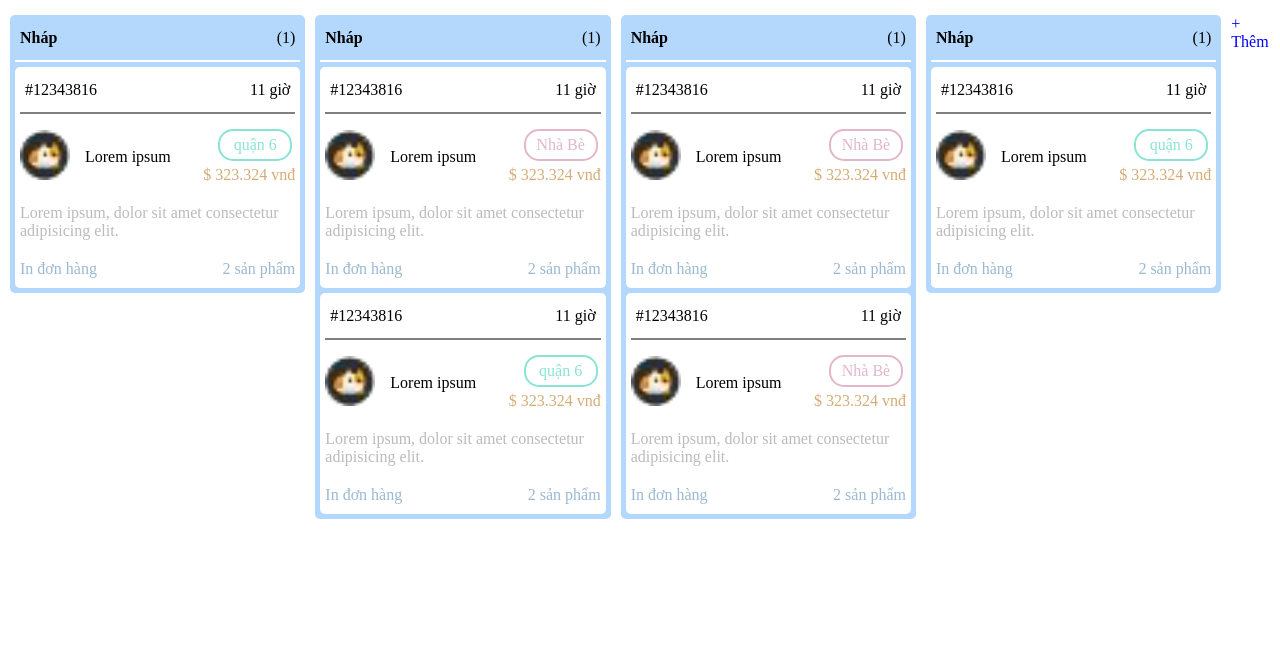
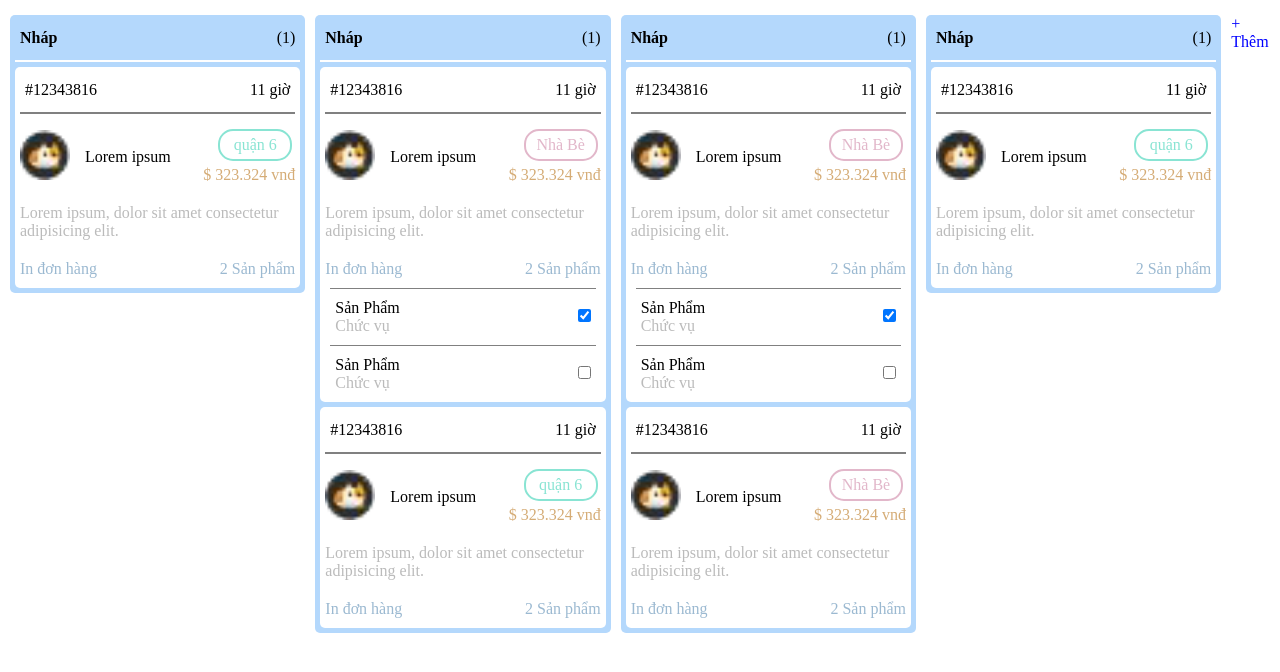
Before and after one commit to tonggianghuy/test-cat-html, a plain HTML site: page index.html in a window 1280 px wide. Drawn offline with Linux system fonts and the light colour scheme.

Commit message:
second up

```diff
--- a/index.html
+++ b/index.html
@@ -6,6 +6,7 @@
     <meta http-equiv="X-UA-Compatible" content="ie=edge" />
     <title>test-green-studio</title>
     <link rel="stylesheet" href="style.css" />
+    <script src="./main.js"></script>
   </head>
   <body>
     <div class="container">
@@ -38,7 +39,27 @@
           </div>
           <div class="container info-footer">
             <div class="info-print text-blue">In đơn hàng</div>
-            <div class="info-product text-blue">2 sản phẩm</div>
+            <div class="info-product">
+              <span onclick="showProduct()" class="text-blue">2 Sản phẩm</span>
+            </div>
+          </div>
+          <div id="listProduct">
+            <div class="container product-list">
+              <div class="product-items">
+                <div><span>Sản Phẩm</span></div>
+                <div><span class="text-gray">Chức vụ</span></div>
+              </div>
+
+              <div><input type="checkbox" name="" id="" checked /></div>
+            </div>
+            <div class="container product-list">
+              <div class="product-items">
+                <div><span>Sản Phẩm</span></div>
+                <div><span class="text-gray">Chức vụ</span></div>
+              </div>
+
+              <div><input type="checkbox" name="" id="" /></div>
+            </div>
           </div>
         </div>
       </div>
@@ -72,7 +93,27 @@
           </div>
           <div class="container info-footer">
             <div class="info-print text-blue">In đơn hàng</div>
-            <div class="info-product text-blue">2 sản phẩm</div>
+            <div class="info-product">
+              <span onclick="showProduct2()" class="text-blue">2 Sản phẩm</span>
+            </div>
+          </div>
+          <div id="listProduct2">
+            <div class="container product-list">
+              <div class="product-items">
+                <div><span>Sản Phẩm</span></div>
+                <div><span class="text-gray">Chức vụ</span></div>
+              </div>
+
+              <div><input type="checkbox" name="" id="" checked /></div>
+            </div>
+            <div class="container product-list">
+              <div class="product-items">
+                <div><span>Sản Phẩm</span></div>
+                <div><span class="text-gray">Chức vụ</span></div>
+              </div>
+
+              <div><input type="checkbox" name="" id="" /></div>
+            </div>
           </div>
         </div>
         <div class="border-radius donhang-info">
@@ -99,8 +140,29 @@
           </div>
           <div class="container info-footer">
             <div class="info-print text-blue">In đơn hàng</div>
-            <div class="info-product text-blue">2 sản phẩm</div>
+            <div class="info-product">
+              <span onclick="showProduct3()" class="text-blue">2 Sản phẩm</span>
+            </div>
           </div>
+          <div id="listProduct3">
+            <div class="container product-list">
+              <div class="product-items">
+                <div><span>Sản Phẩm</span></div>
+                <div><span class="text-gray">Chức vụ</span></div>
+              </div>
+
+              <div><input type="checkbox" name="" id="" checked /></div>
+            </div>
+            <div class="container product-list">
+              <div class="product-items">
+                <div><span>Sản Phẩm</span></div>
+                <div><span class="text-gray">Chức vụ</span></div>
+              </div>
+
+              <div><input type="checkbox" name="" id="" /></div>
+            </div>
+          </div>
+          <div class="list-product"></div>
         </div>
       </div>
 
@@ -133,7 +195,27 @@
           </div>
           <div class="container info-footer">
             <div class="info-print text-blue">In đơn hàng</div>
-            <div class="info-product text-blue">2 sản phẩm</div>
+            <div class="info-product">
+              <span onclick="showProduct4()" class="text-blue">2 Sản phẩm</span>
+            </div>
+          </div>
+          <div id="listProduct4">
+            <div class="container product-list">
+              <div class="product-items">
+                <div><span>Sản Phẩm</span></div>
+                <div><span class="text-gray">Chức vụ</span></div>
+              </div>
+
+              <div><input type="checkbox" name="" id="" checked /></div>
+            </div>
+            <div class="container product-list">
+              <div class="product-items">
+                <div><span>Sản Phẩm</span></div>
+                <div><span class="text-gray">Chức vụ</span></div>
+              </div>
+
+              <div><input type="checkbox" name="" id="" /></div>
+            </div>
           </div>
         </div>
         <div class="border-radius donhang-info">
@@ -160,7 +242,27 @@
           </div>
           <div class="container info-footer">
             <div class="info-print text-blue">In đơn hàng</div>
-            <div class="info-product text-blue">2 sản phẩm</div>
+            <div class="info-product">
+              <span onclick="showProduct5()" class="text-blue">2 Sản phẩm</span>
+            </div>
+          </div>
+          <div id="listProduct5">
+            <div class="container product-list">
+              <div class="product-items">
+                <div><span>Sản Phẩm</span></div>
+                <div><span class="text-gray">Chức vụ</span></div>
+              </div>
+
+              <div><input type="checkbox" name="" id="" checked /></div>
+            </div>
+            <div class="container product-list">
+              <div class="product-items">
+                <div><span>Sản Phẩm</span></div>
+                <div><span class="text-gray">Chức vụ</span></div>
+              </div>
+
+              <div><input type="checkbox" name="" id="" /></div>
+            </div>
           </div>
         </div>
       </div>
@@ -194,7 +296,27 @@
           </div>
           <div class="container info-footer">
             <div class="info-print text-blue">In đơn hàng</div>
-            <div class="info-product text-blue">2 sản phẩm</div>
+            <div class="info-product">
+              <span onclick="showProduct6()" class="text-blue">2 Sản phẩm</span>
+            </div>
+          </div>
+          <div id="listProduct6">
+            <div class="container product-list">
+              <div class="product-items">
+                <div><span>Sản Phẩm</span></div>
+                <div><span class="text-gray">Chức vụ</span></div>
+              </div>
+
+              <div><input type="checkbox" name="" id="" checked /></div>
+            </div>
+            <div class="container product-list">
+              <div class="product-items">
+                <div><span>Sản Phẩm</span></div>
+                <div><span class="text-gray">Chức vụ</span></div>
+              </div>
+
+              <div><input type="checkbox" name="" id="" /></div>
+            </div>
           </div>
         </div>
       </div>
--- /dev/null
+++ b/main.js
@@ -0,0 +1,65 @@
+var show = 1;
+var show2 = 1;
+var show3 = 1;
+var show4 = 1;
+var show5 = 1;
+var show6 = 1;
+function showProduct() {
+  if (show == 1) {
+    document.getElementById("listProduct").style.display = "contents";
+    show = 2;
+  } else {
+    document.getElementById("listProduct").style.display = "none";
+    show = 1;
+  }
+}
+
+function showProduct2() {
+  if (show2 == 1) {
+    document.getElementById("listProduct2").style.display = "none";
+    show2 = 2;
+  } else {
+    document.getElementById("listProduct2").style.display = "contents";
+    show2 = 1;
+  }
+}
+
+function showProduct3() {
+  if (show3 == 1) {
+    document.getElementById("listProduct3").style.display = "none";
+    show3 = 2;
+  } else {
+    document.getElementById("listProduct3").style.display = "contents";
+    show3 = 1;
+  }
+}
+
+function showProduct4() {
+  if (show4 == 1) {
+    document.getElementById("listProduct4").style.display = "none";
+    show4 = 2;
+  } else {
+    document.getElementById("listProduct4").style.display = "contents";
+    show4 = 1;
+  }
+}
+
+function showProduct5() {
+  if (show5 == 1) {
+    document.getElementById("listProduct5").style.display = "contents";
+    show5 = 2;
+  } else {
+    document.getElementById("listProduct5").style.display = "none";
+    show5 = 1;
+  }
+}
+
+function showProduct6(listProduct6) {
+  if (show6 == 1) {
+    document.getElementById("listProduct6").style.display = "contents";
+    show6 = 2;
+  } else {
+    document.getElementById("listProduct6").style.display = "none";
+    show6 = 1;
+  }
+}
--- a/style.css
+++ b/style.css
@@ -134,3 +134,37 @@
   text-decoration: none;
   color: blue;
 }
+
+#listProduct {
+  display: none;
+}
+
+#listProduct2 {
+  display: contents;
+}
+
+#listProduct3 {
+  display: none;
+}
+
+#listProduct4 {
+  display: contents;
+}
+
+#listProduct5 {
+  display: none;
+}
+
+#listProduct6 {
+  display: none;
+}
+
+.product-list {
+  align-items: center;
+  border-top: 1px solid gray;
+  margin: 0 10px;
+}
+
+.product-list .product-items {
+  flex-grow: 1;
+}
```
Also changed, not shown: 1 other file.
